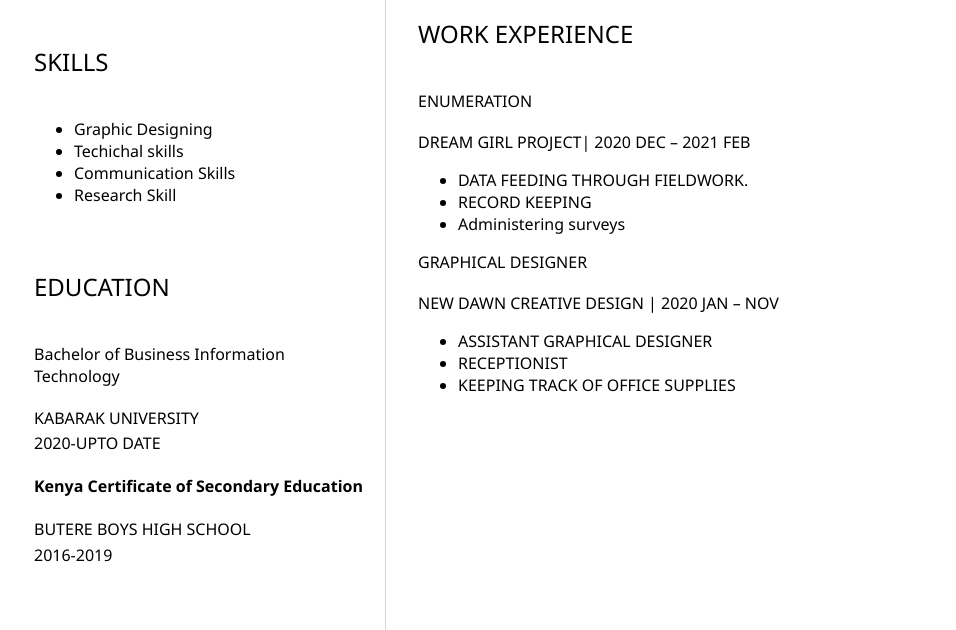
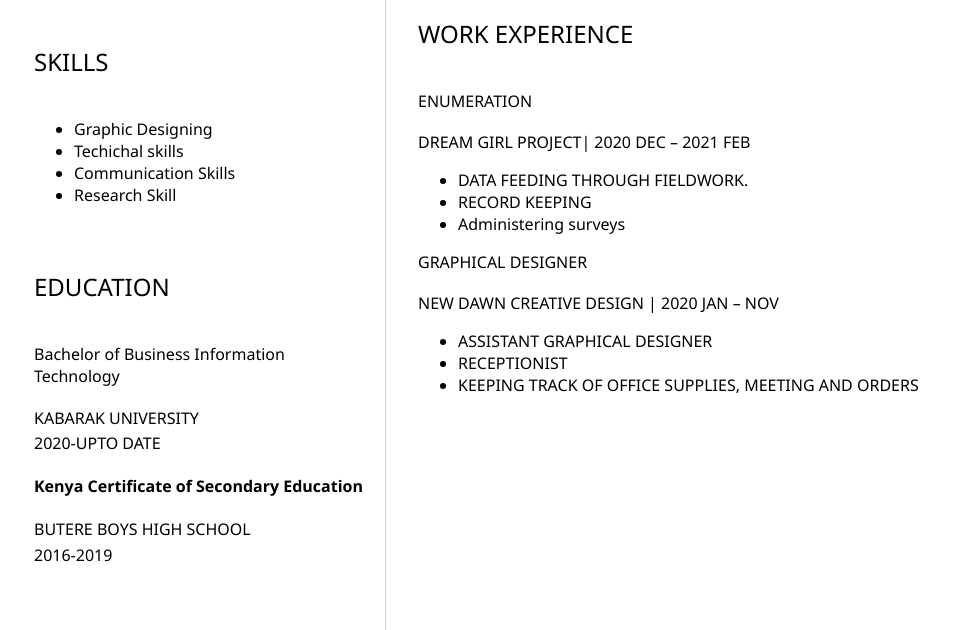
Before and after one commit to LeonardAura/my-resume, a plain HTML site: page index.html in a window 1280 px wide. Shown: the part 559-1189 px from the top of the page, without its empty margins (158-1114 px from the left). Drawn offline with Linux system fonts and the light colour scheme.

Commit message:
Update index.html

```diff
--- a/index.html
+++ b/index.html
@@ -85,7 +85,7 @@
                      <ul>
                              <li>ASSISTANT GRAPHICAL DESIGNER</li>
                              <li>RECEPTIONIST </li>
-                             <li>KEEPING TRACK OF OFFICE SUPPLIES</li>
+                             <li>KEEPING TRACK OF OFFICE SUPPLIES, MEETING AND ORDERS</li>
 
                      </ul>
                  </section>
```
